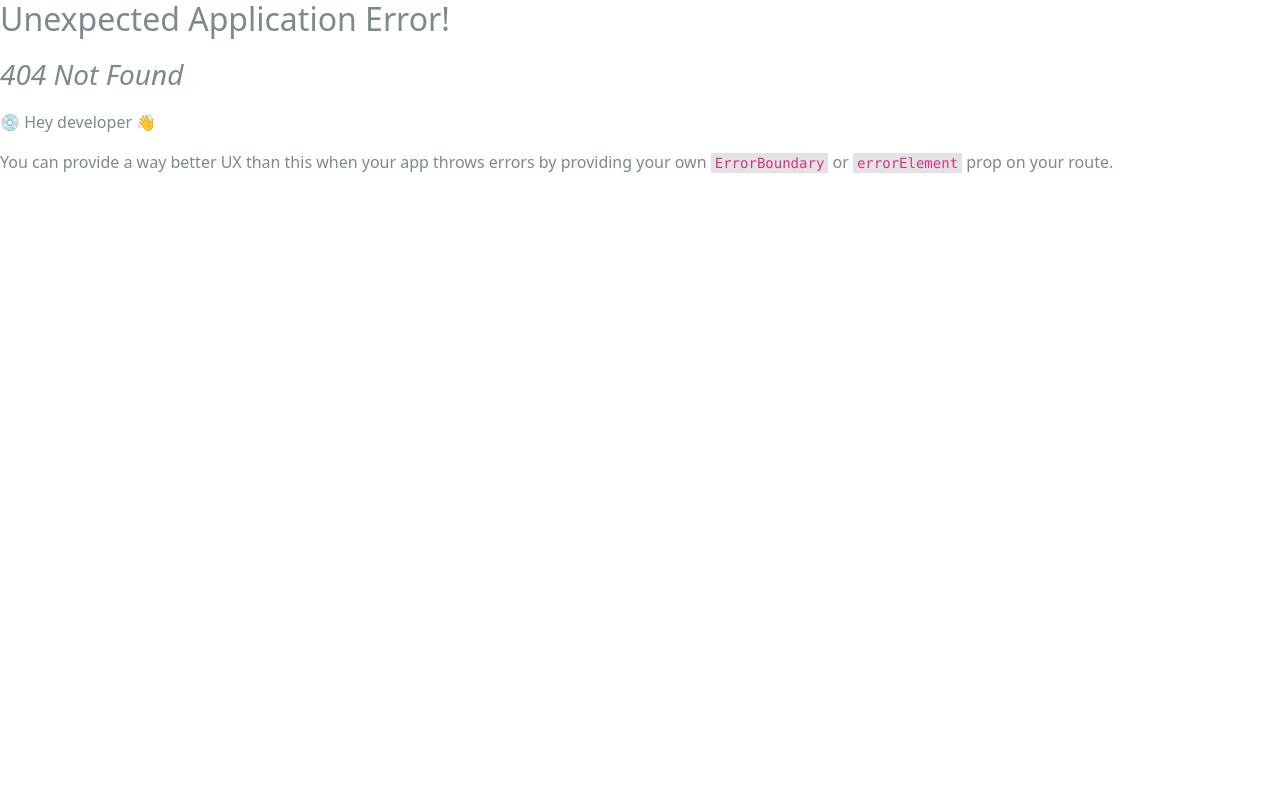
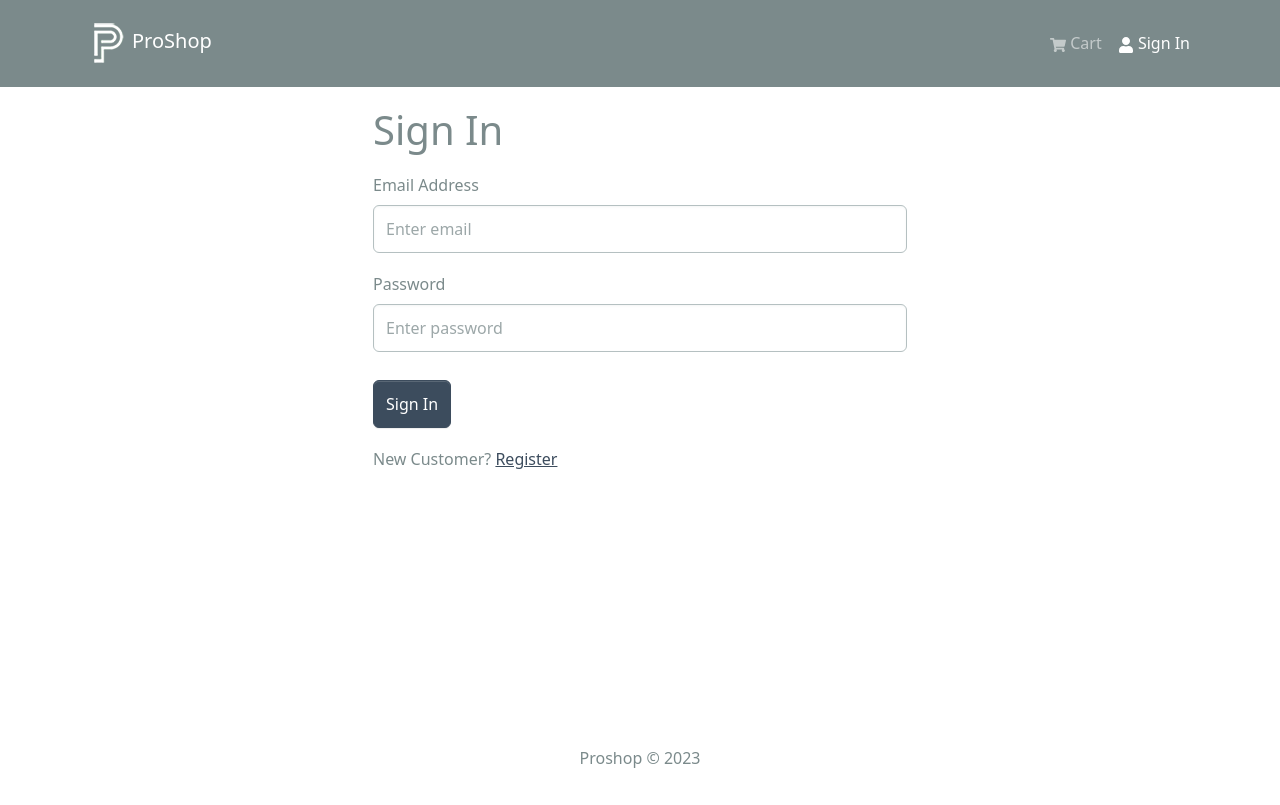
Before and after one commit to Bilalsms/Ecommerce-Shop, a React (Create React App) app in the folder frontend/: page /login in a window 1280 px wide. Before the commit this address had no page. Built offline with nearby package versions, Linux system fonts and the light colour scheme.

Commit message:
Frontend Authentication: LoginScreen

```diff
--- /dev/null
+++ b/frontend/src/components/FormContainer.jsx
@@ -0,0 +1,15 @@
+import { Container, Row, Col } from "react-bootstrap";
+
+const FormContainer = ({ children }) => {
+  return (
+    <Container>
+      <Row className="justify-content-md-center">
+        <Col xs={12} md={6}>
+          {children}
+        </Col>
+      </Row>
+    </Container>
+  );
+};
+
+export default FormContainer;
--- a/frontend/src/index.js
+++ b/frontend/src/index.js
@@ -18,6 +18,7 @@
 import HomeScreen from './screens/HomeScreen';
 import ProductScreen from './screens/ProductScreen';
 import CartScreen from './screens/CartScreen';
+import LoginScreen from './screens/LoginScreen';
 
 const router = createBrowserRouter(
   createRoutesFromElements(
@@ -25,6 +26,7 @@
       <Route index={true} path='/' element={<HomeScreen />} />
       <Route path='/product/:id' element={<ProductScreen />} />
       <Route path='/cart' element={<CartScreen />} />
+      <Route path='/login' element={<LoginScreen />} />
     </Route>
   )
 )
--- /dev/null
+++ b/frontend/src/screens/LoginScreen.jsx
@@ -0,0 +1,60 @@
+import { useState } from "react";
+import { Link } from 'react-router-dom';
+import { Form, Button, Row, Col } from 'react-bootstrap';
+import FormContainer from "../components/FormContainer";
+
+import React from 'react'
+
+const LoginScreen = () => {
+
+    const [email, setEmail] = useState('');
+    const [password, setPassword] = useState('');
+
+    const submitHandler = (e) => {
+        e.preventDefault()
+        console.log('submit');
+    }
+
+  return (
+    <FormContainer>
+        <h1>Sign In</h1>
+
+        <Form onSubmit={submitHandler}>
+            <Form.Group controlId="email" className="my-3">
+                <Form.Label>Email Address</Form.Label>
+                <Form.Control
+                    type="email"
+                    placeholder="Enter email"
+                    value={email}
+                    onChange={(e) => setEmail(e.target.value)}
+                    >
+
+                </Form.Control>
+            </Form.Group>
+
+            <Form.Group controlId="password" className="my-3">
+                <Form.Label>Password</Form.Label>
+                <Form.Control
+                    type="password"
+                    placeholder="Enter password"
+                    value={password}
+                    onChange={(e) => setPassword(e.target.value)}
+                    >
+                </Form.Control>
+            </Form.Group>
+
+            <Button type="submit" variant="primary" className="mt-2">
+                Sign In
+            </Button>
+        </Form>
+
+        <Row className="py-3">
+            <Col>
+                New Customer? <Link to='/register'>Register</Link>
+            </Col>
+        </Row>
+    </FormContainer>
+  )
+}
+
+export default LoginScreen
--- /dev/null
+++ b/frontend/src/slices/authSlice.js
@@ -0,0 +1,21 @@
+import { createSlice } from '@reduxjs/toolkit';
+
+const initialState = {
+    userInfo: localStorage.getItem('userInfo') ? JSON.parse(localStorage).getItem('userInfo') : null,
+}
+
+const authSlice = createSlice({
+    name: 'auth',
+    initialState,
+    reducers: {
+        setCredentials: (state, action) => {
+            state.userInfo = action.payload;
+            localStorage.setItem('userInfo', JSON.stringify(action.payload));
+        }
+    }
+});
+
+
+export const { setCredentials } = authSlice.actions;
+
+export default authSlice.reducer;
--- a/frontend/src/store.js
+++ b/frontend/src/store.js
@@ -1,11 +1,13 @@
 import { configureStore } from "@reduxjs/toolkit";
 import { apiSlice } from './slices/apiSlice';
 import cartSliceReducer  from "./slices/cartSlice";
+import authSliceReducer from "./slices/authSlice";
 
 const store = configureStore({
     reducer: {
         [apiSlice.reducerPath]: apiSlice.reducer,
         cart: cartSliceReducer,
+        auth: authSliceReducer,
     },
     middleware: (getDefaultMiddleware) => getDefaultMiddleware().concat(apiSlice.middleware),
     devTools: true,
```
Also changed, not shown: frontend/src/slices/usersApiSlice.js (added, +18 -0 lines).
